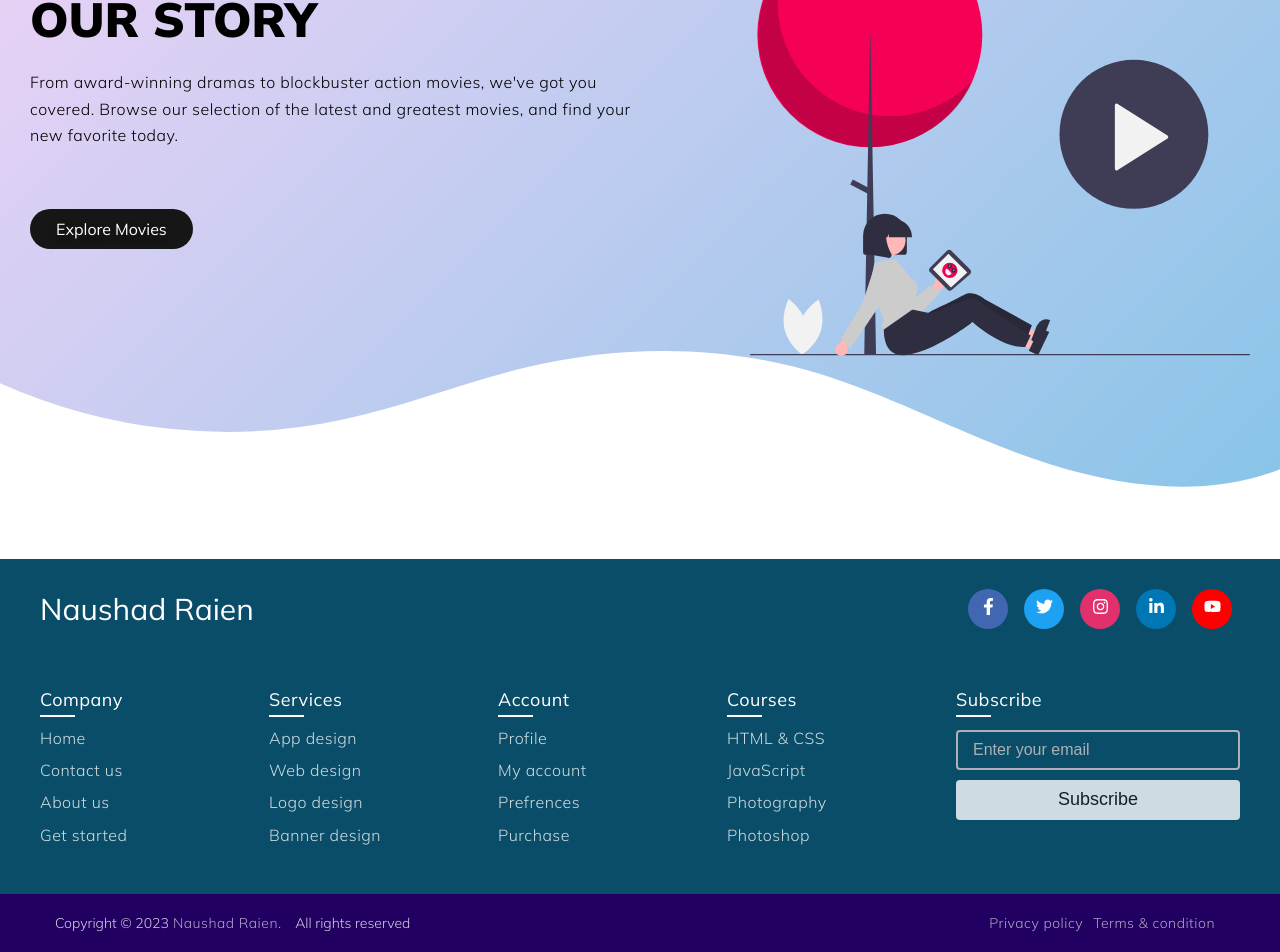
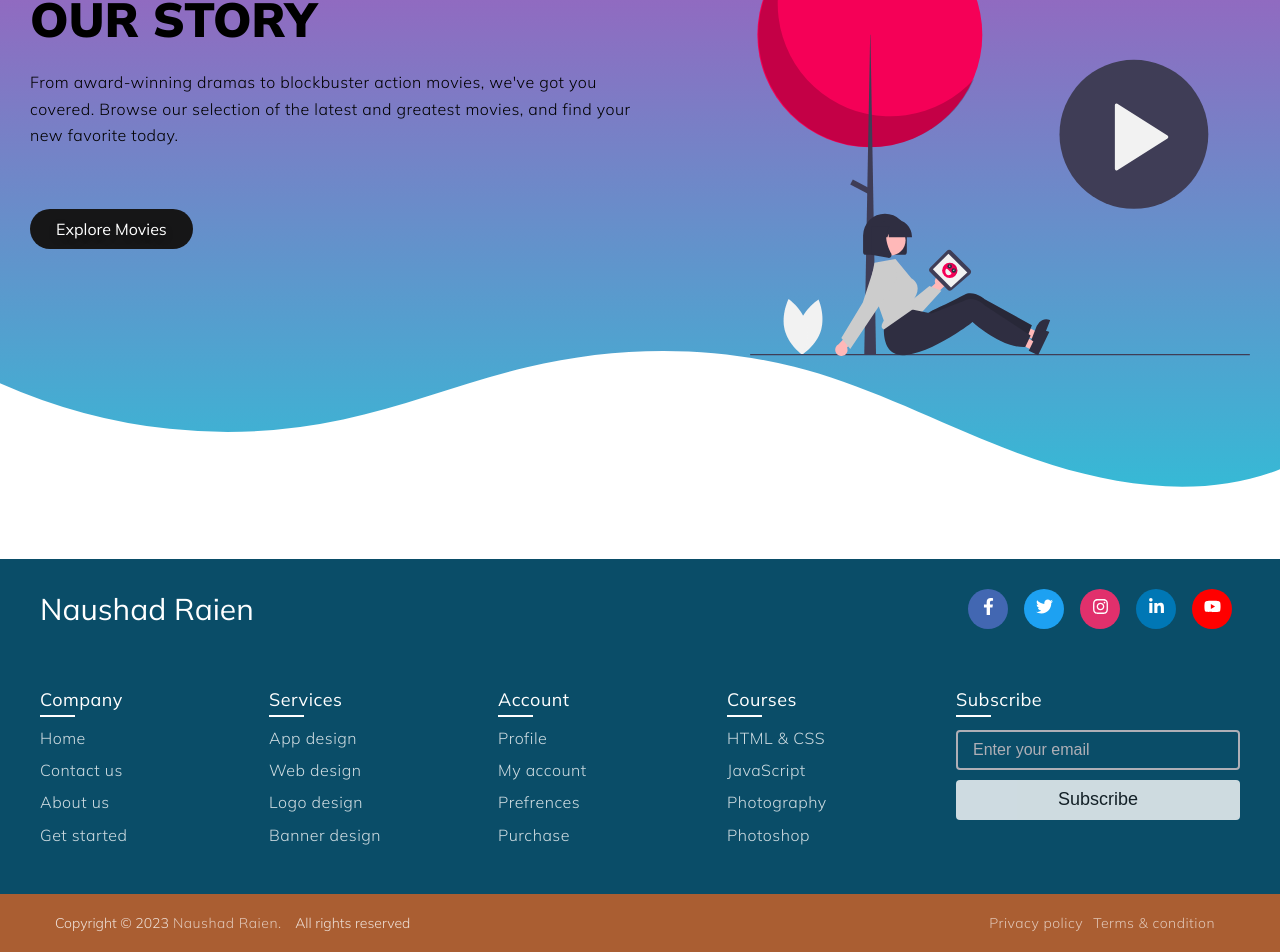
Before and after one commit to naushadraien/Nextjs-Netflix, a Next.js app: page /about in a window 1280 px wide. Shown: the part 321-1273 px from the top of the page. Built offline with nearby package versions, Linux system fonts and the light colour scheme.

Commit message:
added some css

```diff
--- a/src/app/styles/footer.module.css
+++ b/src/app/styles/footer.module.css
@@ -178,7 +178,7 @@
 
 .footer .bottom-details {
     width: 100%;
-    background: #210062;
+    background: #aa5e32;
 }
 
 .footer .bottom-details .bottom_text {
--- a/src/app/styles/herosection.module.css
+++ b/src/app/styles/herosection.module.css
@@ -2,8 +2,8 @@
 
 .main_section{
     position: relative;
-    background: linear-gradient(-45deg, #a8e48a, #1eb6d9, #f2d3f7);
-    background-size: 400% 400%;
+    background: linear-gradient(180deg, rgba(57,50,182,1) 0%, rgba(185,71,183,1) 0%, rgba(52,187,214,1) 100%);
+    /* background-size: 400% 400%; */
     /*animation: gradient-bg 20s ease infinite;*/
 }
 
```
